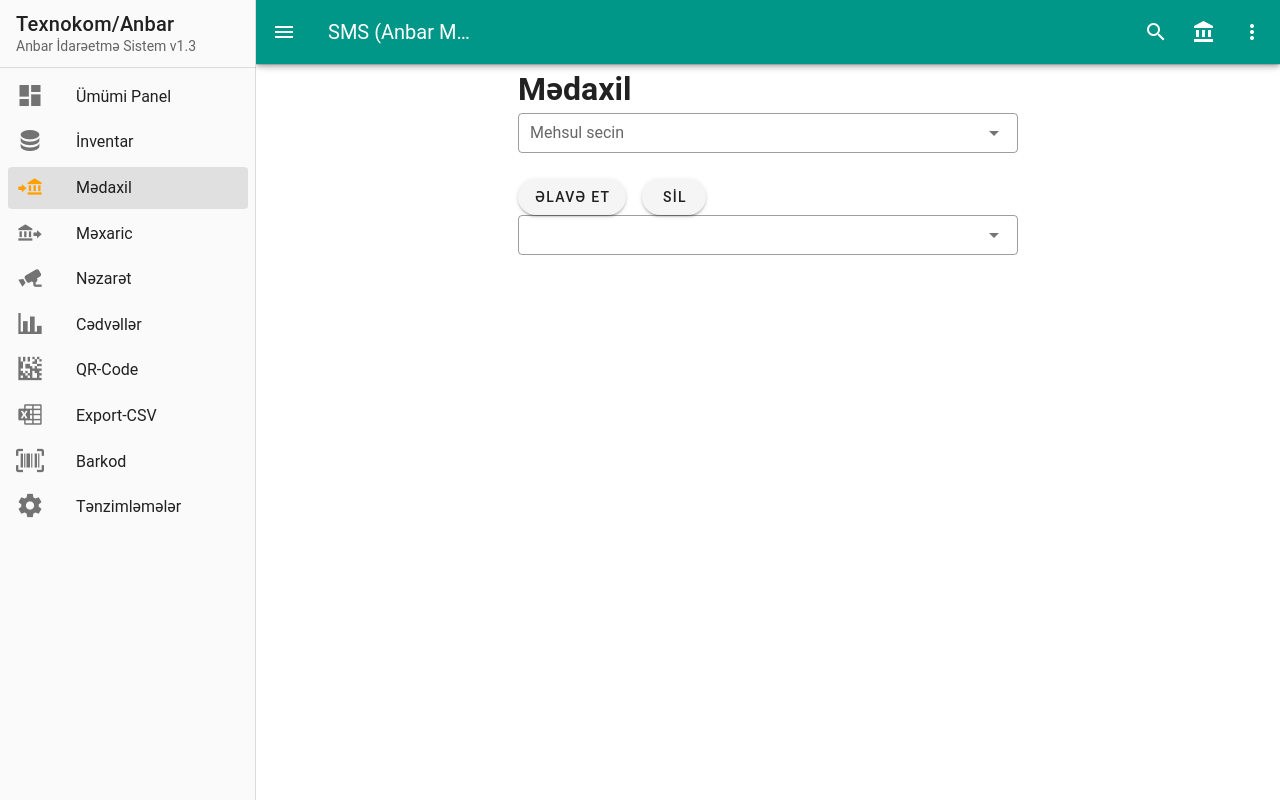
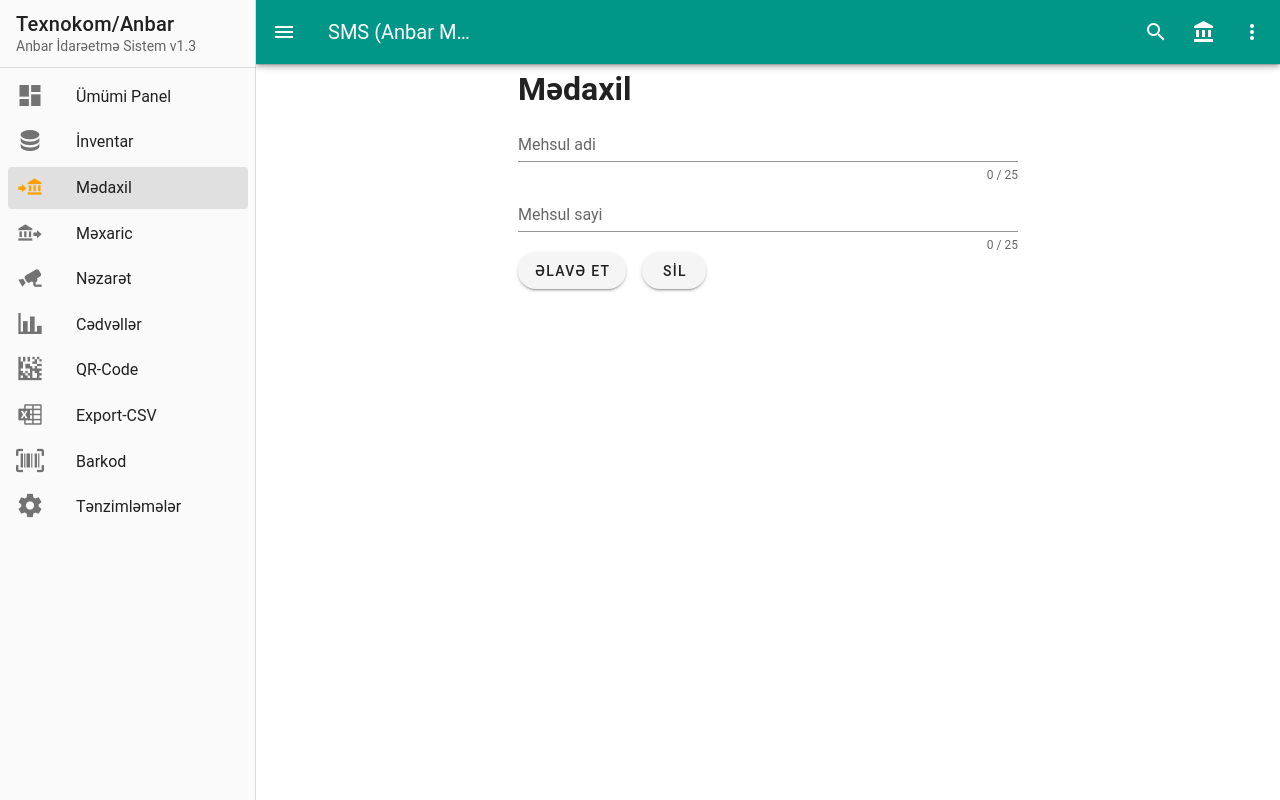
Before and after one commit to safarli/anbarapp, a Vue app: page /medaxil in a window 1280 px wide. Built offline with nearby package versions, Linux system fonts and the light colour scheme; a small style sheet from the web is missing.

Commit message:
a commit

```diff
--- a/package.json
+++ b/package.json
@@ -12,6 +12,7 @@
     "axios": "^0.21.1",
     "core-js": "^3.6.5",
     "roboto-fontface": "*",
+    "vee-validate": "^3.4.7",
     "vue": "^2.6.11",
     "vue-router": "^3.2.0",
     "vuetify": "^2.4.0",
--- a/src/main.js
+++ b/src/main.js
@@ -4,6 +4,7 @@ import Vuex from 'vuex'
 import VueRouter from 'vue-router'
 import vuetify from './plugins/vuetify'
 import { router } from './router'
+import { ValidationProvider } from 'vee-validate'
 
 import MyCard from '@/components/MyCard.vue'
 import 'roboto-fontface/css/roboto/roboto-fontface.css'
@@ -14,6 +15,7 @@ Vue.use(Vuex)
 Vue.use(VueRouter)
 
 Vue.component('my-card', MyCard)
+Vue.component('ValidationProvider', ValidationProvider)
 
 new Vue({
   vuetify,
--- a/src/views/Medaxil.vue
+++ b/src/views/Medaxil.vue
@@ -2,36 +2,28 @@
   <div style="max-width: 500px" class="mx-auto">
     <h1>Mədaxil</h1>
     <form>
-      <v-select
-        label="Mehsul secin"
-        dense
-        outlined
-        chips
-        multiple
-        :menu-props="{
-          'offset-y': true,
-          'max-width': 300,
-          'content-class': 'yellow pa-2 gosterme',
-        }"
-        :items="items"
-        v-model="values"
-        @focus="showMenu"
-        @keydown="updateItems"
+
+      <v-text-field
+        v-model="mehsul_adi"
+        :rules="rules"
+        counter="25"
+        hint="This field uses counter prop"
+        label="Mehsul adi"
+      ></v-text-field>
+
+      <v-text-field
+      v-model="mehsul_sayi"
+      :rules="rules"
+      counter="25"
+      hint="Doldur burani"
+      label="Mehsul sayi"
       >
-        <!-- <template v-slot:item="data">
-          <v-list-item color="yellow">{{data.item}}</v-list-item>
-        </template> -->
-        <template v-slot:selection="data">
-          <v-chip class="ma-1" color="amber darken-2" dark>{{
-            data.item
-          }}</v-chip>
-        </template>
-      </v-select>
+
+      </v-text-field>
 
       <v-btn rounded class="mr-4"> ƏLAVƏ ET</v-btn>
       <v-btn rounded> SİL </v-btn>
     </form>
-    <v-autocomplete outlined multiple dense> </v-autocomplete>
   </div>
 </template>
 
@@ -60,7 +52,7 @@ export default {
 </script>
 
 <style lang="scss">
-.gosterme{
+.gosterme {
   display: none;
 }
 </style>
```
Also changed, not shown: 1 other file (tests, documents, lock files or other folders).
